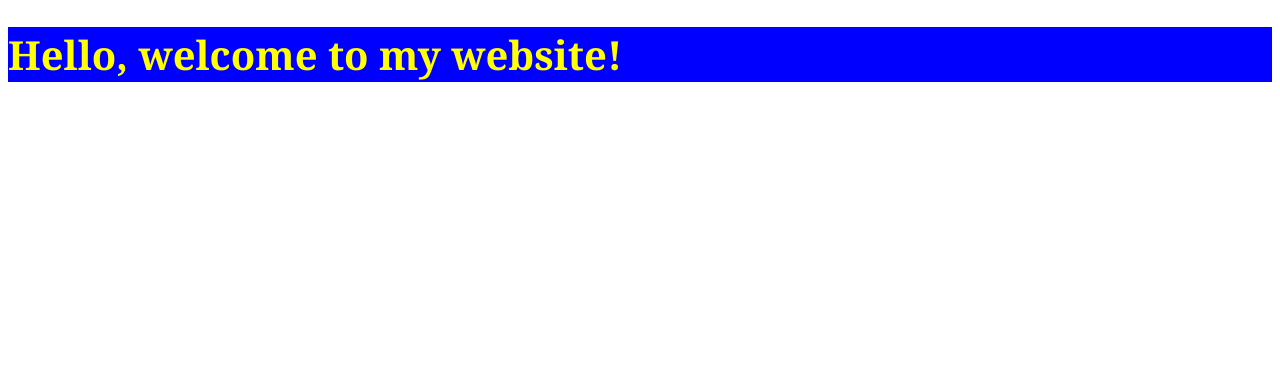
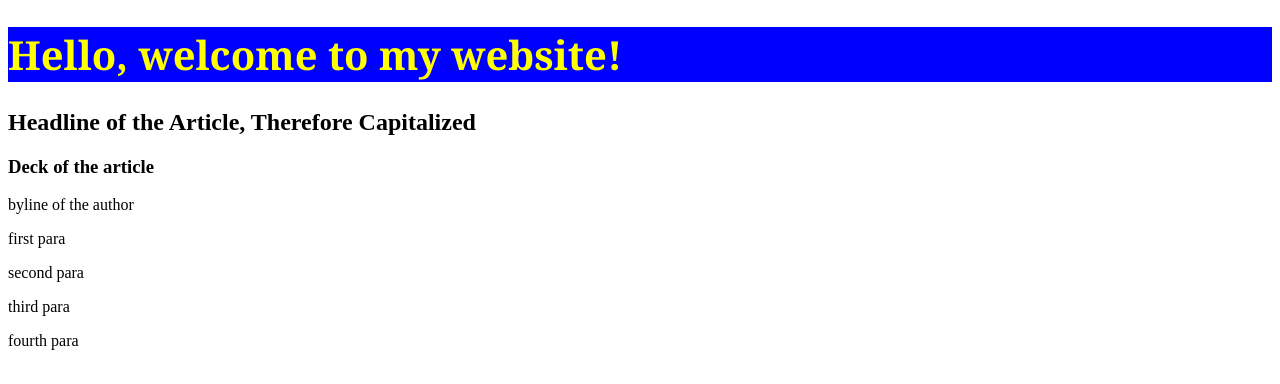
Before and after one commit to ShalakaS/shalakas.github.io, a plain HTML site: page index.html in a window 1280 px wide. Drawn offline with Linux system fonts and the light colour scheme.

Commit message:
Update index.html

```diff
--- a/index.html
+++ b/index.html
@@ -7,11 +7,19 @@
        font-size: 40px;
        font-family: Cambria, Cochin, Georgia, Times, 'Times New Roman', serif;
     }
+
   </style>
   <head>
     <title>Shalaka Shinde's work website</title>
   </head>
   <body>
     <h1>Hello, welcome to my website!</h1>
+    <h2>Headline of the Article, Therefore Capitalized</h2>
+    <h3>Deck of the article</h3>
+    <p class="byline">byline of the author</p>
+    <p>first para</p>
+    <p>second para</p>
+    <p>third para</p>
+    <p>fourth para</p>
   </body>
 </html>
```
